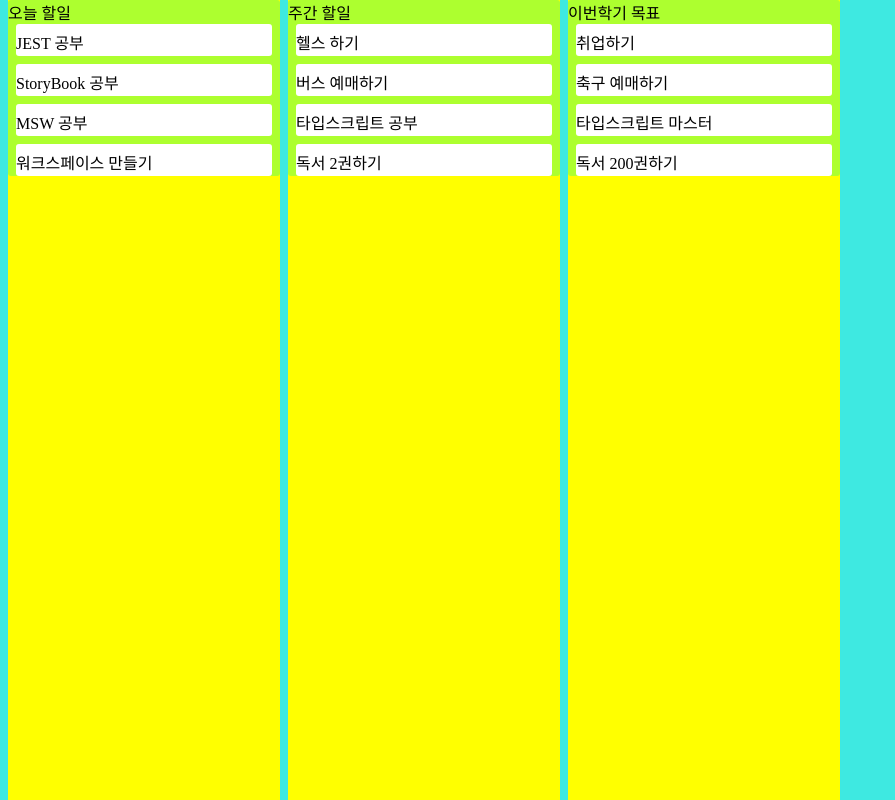
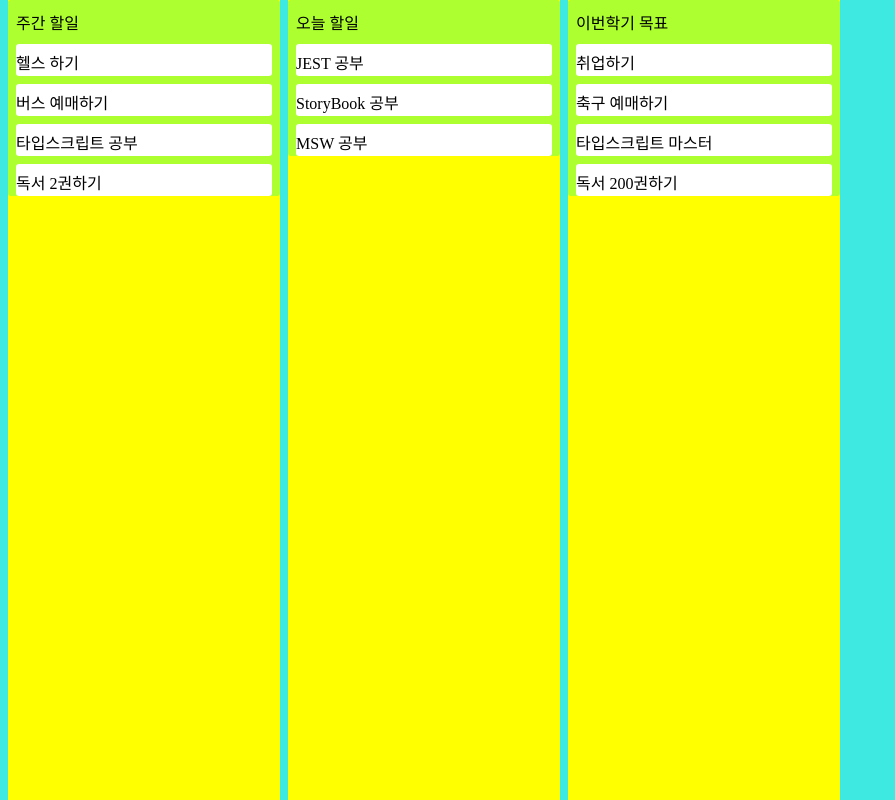
Before and after one commit to gachon-sw-academy-2023/Timyloom-React, a React (Vite) app: page /board in a window 1280 px wide. Shown: the whole page, without its empty margins (0-895 px from the left). Built offline with nearby package versions, Linux system fonts and the light colour scheme; what react-indexed-db would draw is missing.

Commit message:
FE-36 [FEAT] 리스트,카드 드래그앤드랍 로직 구현

```diff
--- a/src/components/BLC/Board.tsx
+++ b/src/components/BLC/Board.tsx
@@ -5,28 +5,58 @@ import { boardsAtom } from '@/recoil/boardsAtom';
 import List from '@/components/BLC/List';
 
 const onBeforeDragStart = () => {
-  console.log('onBeforeDragStart');
+  // console.log('onBeforeDragStart');
 };
 
 const onDragStart = () => {
-  console.log('onDragStart');
-};
-
-const onDragEnd = () => {
-  console.log('onDragEnd');
+  // console.log('onDragStart');
 };
 
 function Board() {
   const [boards, setBoards] = useRecoilState(boardsAtom);
   let lists = boards.lists;
 
+  const onDragEnd = (result: any) => {
+    if (!result.destination) return;
+    const { source, destination, type } = result;
+    switch (type) {
+      case 'moveList':
+        reorderListPosition(source.index, destination.index); // 리스트정렬
+        break;
+      case 'moveCard':
+        reorderCardPosition(source, destination, result.draggableId); // 카드정렬
+        break;
+      default:
+        break;
+    }
+  };
+
+  const reorderCardPosition = (source: any, destination: any, cardId: any) => {
+    // console.log(source, destination, cardId);
+    let tempBoard = JSON.parse(JSON.stringify(boards));
+    let tempSourceList = tempBoard.lists.filter((list: any) => list.listId === source.droppableId)[0];
+    let tempDestinationList = tempBoard.lists.filter((list: any) => list.listId === destination.droppableId)[0];
+    let [reorderCard] = tempSourceList.cards.splice(source.index, 1);
+    tempDestinationList.cards.splice(destination.index, 0, reorderCard);
+    tempBoard.lists.map((list: any) => (list.listId === tempSourceList.listId ? tempSourceList : list));
+    tempBoard.lists.map((list: any) => (list.listId === tempDestinationList.listId ? tempDestinationList : list));
+    setBoards((prev) => tempBoard);
+  };
+
+  const reorderListPosition = (sourceIndex: any, destinationIndex: any) => {
+    let tempBoard = JSON.parse(JSON.stringify(boards));
+    let [reorderList] = tempBoard.lists.splice(sourceIndex, 1);
+    tempBoard.lists.splice(destinationIndex, 0, reorderList);
+    setBoards((prev) => tempBoard);
+  };
+
   return (
     <DragDropContext onBeforeDragStart={onBeforeDragStart} onDragStart={onDragStart} onDragEnd={onDragEnd}>
-      <Droppable droppableId="board" type="COLUMN" direction="horizontal">
+      <Droppable droppableId="board" type="moveList" direction="horizontal">
         {(provided) => (
           <S.BoardContainer ref={provided.innerRef} {...provided.droppableProps}>
             {lists.map((list, index) => (
-              <List key={list.listId} listId={list.listId} listData={list}></List>
+              <List key={list.listId} listId={list.listId} listData={list} index={index}></List>
             ))}
             {provided.placeholder}
           </S.BoardContainer>
--- a/src/components/BLC/Card.tsx
+++ b/src/components/BLC/Card.tsx
@@ -1,9 +1,10 @@
 import * as S from '@/components/BLC/CardStyle';
 import { Draggable } from 'react-beautiful-dnd';
 
-const Card = ({ cardId, listId, cardData }: any) => {
+const Card = ({ listId, cardId, cardData, index }: any) => {
   return (
-    <Draggable draggableId={cardId} index={cardData.position}>
+    <Draggable draggableId={cardId} index={index}>
+      {/* 기존 index는 listData.position를 사용하는데 map함수의 index를 사용하면 어떨까..?  */}
       {(draggableProvided, draggableSnapshot) => (
         <S.CardDraggable
           ref={draggableProvided.innerRef}
--- a/src/components/BLC/List.tsx
+++ b/src/components/BLC/List.tsx
@@ -1,22 +1,27 @@
 import { DragDropContext, Droppable, Draggable } from 'react-beautiful-dnd';
 import * as S from '@/components/BLC/ListStyle';
 import Card from '@/components/BLC/Card';
+import ListTitle from './ListTitle';
 
-function List({ listId, listData }: any) {
+function List({ listId, listData, index }: any) {
   let cards = listData.cards;
-  console.log(listData);
   return (
-    <Draggable draggableId={listId} index={listData.position}>
+    <Draggable draggableId={listId} index={index}>
+      {/* 기존 index는 listData.position를 사용하는데 map함수의 index를 사용하면 어떨까..?  */}
       {(provided) => (
         <S.ListWrapper ref={provided.innerRef} {...provided.draggableProps}>
           <S.ListContent>
-            <div>{listData.listTitle}</div>
+            <ListTitle
+              dragHandleProps={provided.dragHandleProps}
+              listId={listId}
+              title={listData.listTitle}
+            ></ListTitle>
 
-            <Droppable droppableId={listId}>
+            <Droppable droppableId={listId} type="moveCard">
               {(droppableProvided, droppableSnapshot) => (
                 <S.ListDroppable ref={droppableProvided.innerRef}>
                   {cards.map((card: any, index: any) => (
-                    <Card key={card.cardId} cardId={card.cardId} listId={listId} cardData={card}></Card>
+                    <Card key={card.cardId} cardId={card.cardId} listId={listId} cardData={card} index={index}></Card>
                   ))}
                   {droppableProvided.placeholder}
                 </S.ListDroppable>
--- /dev/null
+++ b/src/components/BLC/ListTitle.tsx
@@ -0,0 +1,17 @@
+import React, { useState } from 'react';
+import * as S from '../BLC/ListTitleStyle';
+
+const ListTitle = ({ setDragBlocking, dragHandleProps, listId, title }: any) => {
+  const titleClick = () => {
+    console.log('타이틀클릭!');
+  };
+
+  return (
+    <S.Container {...dragHandleProps}>
+      <S.TextAreaWrapper onClick={titleClick}>
+        <div>{title}</div>
+      </S.TextAreaWrapper>
+    </S.Container>
+  );
+};
+export default ListTitle;
--- /dev/null
+++ b/src/components/BLC/ListTitleStyle.tsx
@@ -0,0 +1,17 @@
+import styled from 'styled-components';
+
+export const Container = styled.div`
+  position: relative;
+  && {
+    cursor: pointer;
+  }
+`;
+
+export const TextAreaWrapper = styled.div`
+  padding: 10px 8px;
+  padding-right: 36px;
+
+  & textarea {
+    font-weight: 600;
+  }
+`;
--- a/src/recoil/boardsAtom.tsx
+++ b/src/recoil/boardsAtom.tsx
@@ -20,39 +20,38 @@ export const boardsAtom = atom({
   // ],
   default: {
     boardTitle: '개인 일정 정리 보드',
-    boardId: '0',
+    boardId: '1',
     lists: [
       {
-        listTitle: '오늘 할일',
-        listId: '0',
+        listTitle: '주간 할일',
+        listId: '5',
         position: 0,
         cards: [
-          { cardTitle: 'JEST 공부', cardId: '0', position: 0 },
-          { cardTitle: 'StoryBook 공부', cardId: '1', position: 1 },
-          { cardTitle: 'MSW 공부', cardId: '2', position: 2 },
-          { cardTitle: '워크스페이스 만들기', cardId: '3', position: 3 },
+          { cardTitle: '헬스 하기', cardId: '104', position: 0 },
+          { cardTitle: '버스 예매하기', cardId: '105', position: 1 },
+          { cardTitle: '타입스크립트 공부', cardId: '106', position: 2 },
+          { cardTitle: '독서 2권하기', cardId: '107', position: 3 },
         ],
       },
       {
-        listTitle: '주간 할일',
-        listId: '1',
+        listTitle: '오늘 할일',
+        listId: '6',
         position: 1,
         cards: [
-          { cardTitle: '헬스 하기', cardId: '4', position: 0 },
-          { cardTitle: '버스 예매하기', cardId: '5', position: 1 },
-          { cardTitle: '타입스크립트 공부', cardId: '6', position: 2 },
-          { cardTitle: '독서 2권하기', cardId: '7', position: 3 },
+          { cardTitle: 'JEST 공부', cardId: '101', position: 0 },
+          { cardTitle: 'StoryBook 공부', cardId: '102', position: 1 },
+          { cardTitle: 'MSW 공부', cardId: '103', position: 2 },
         ],
       },
       {
         listTitle: '이번학기 목표',
-        listId: '2',
+        listId: '7',
         position: 2,
         cards: [
-          { cardTitle: '취업하기', cardId: '8', position: 0 },
-          { cardTitle: '축구 예매하기', cardId: '9', position: 1 },
-          { cardTitle: '타입스크립트 마스터', cardId: '10', position: 2 },
-          { cardTitle: '독서 200권하기', cardId: '11', position: 3 },
+          { cardTitle: '취업하기', cardId: '108', position: 0 },
+          { cardTitle: '축구 예매하기', cardId: '109', position: 1 },
+          { cardTitle: '타입스크립트 마스터', cardId: '110', position: 2 },
+          { cardTitle: '독서 200권하기', cardId: '111', position: 3 },
         ],
       },
     ],
```
